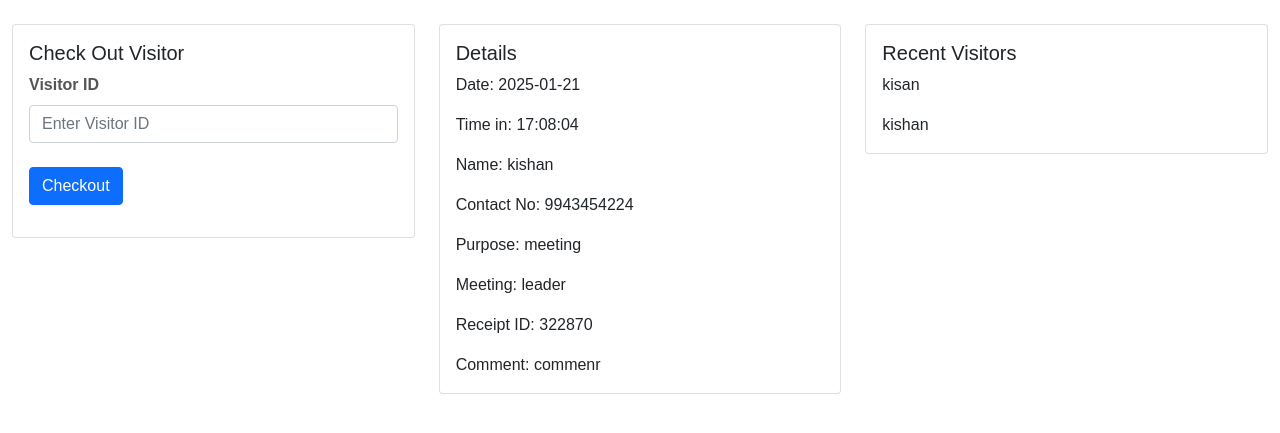
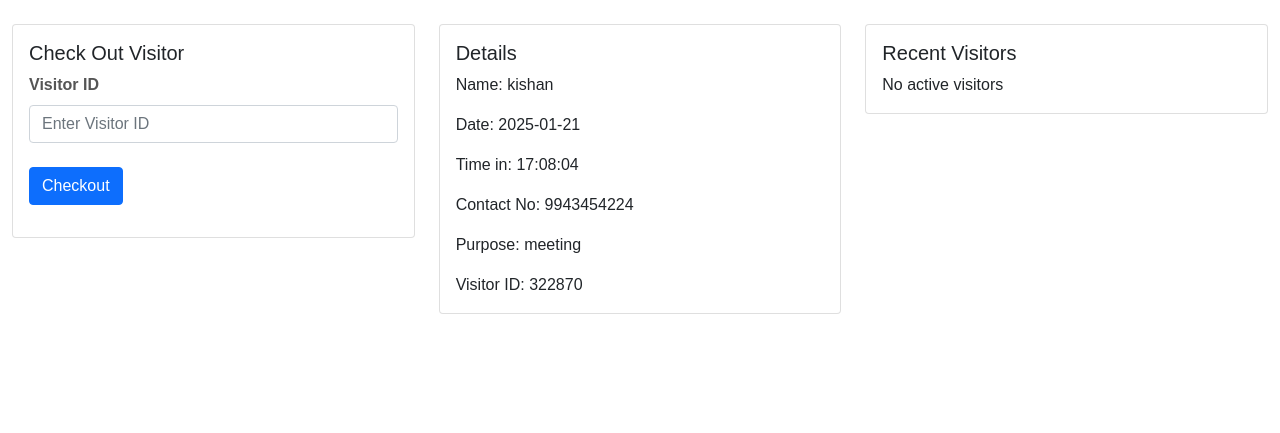
Before and after one commit to specialyas/Visitor-management-System, a PHP site: page /pages/user_dashboard.php in a window 1280 px wide. Shown: the part 56-489 px from the top of the page. Run offline with PHP 8.4, Linux system fonts and the light colour scheme; the visitor is signed in with stand-in values (Sample User, id 1); tables that the repository leaves empty or names only in its code hold one stand-in row (values such as "Sample post").

Commit message:
display actice visitors in the dashboard

```diff
--- a/pages/user_dashboard.php
+++ b/pages/user_dashboard.php
@@ -29,6 +29,59 @@ $username = getUsernameByEmail($conn, $email);
 if ($username === null) {
     die("Error: No username found for the given email.");
 }
+
+
+// Prepare the SQL statement to select the last 5 signed-in visitors
+$stmt = $conn->prepare("SELECT visitor_name, sign_in_time FROM visitors WHERE status = 'signed_in' ORDER BY sign_in_time DESC LIMIT 5");
+
+
+// Execute the query
+$stmt->execute();
+
+
+/* // Initialize arrays
+$visitors = [];
+$visitors_time = [];
+
+// Fetch visitor data
+while ($row = $result->fetch_assoc()) {
+    $visitors[] = $row['visitor_name'];
+    $visitors_time[] = $row['sign_in_time']; // Store sign-in time
+}
+ */
+
+// Get the result set
+$result = $stmt->get_result();
+// Store visitor names in an array
+$visitors = [];
+$visitors_time = [];
+
+while ($row = $result->fetch_assoc()) {
+    $visitors[] = $row['visitor_name'];
+    $visitors_time[] = $row['sign_in_time'];
+
+}
+
+// Check if there are any records
+// if ($result->num_rows > 0) {
+//     while ($row = $result->fetch_assoc()) {
+//         // echo "Visitor ID: " . $row['visitor_id'] . "<br>";
+//         //    echo "Name: " . $row['visitor_name'] . "<br>";
+//         $visitor = $row['visitor_name'];
+//        /*  echo "Phone: " . $row['phone_number'] . "<br>";
+//         echo "Visit Purpose: " . $row['visit_purpose'] . "<br>";
+//         echo "Signed In By: " . $row['signed_in_by'] . "<br>";
+//         echo "Visit Date: " . $row['visit_date'] . "<br>";
+//         echo "Sign-in Time: " . $row['sign_in_time'] . "<br>";
+//         echo "Status: " . $row['status'] . "<br>";
+//         echo "---------------------------------------<br>"; */
+//     }
+// } else {
+//     echo "No visitors currently signed in.";
+// }
+
+// Close the statement and database connection
+$stmt->close();
 
 $conn->close();// Close the database connection to free resources
 ?>
@@ -72,31 +125,41 @@ $conn->close();// Close the database connection to free resources
                 <div class="card">
                     <div class="card-body">
                         <h5 class="card-title">Details</h5>
+                        <p class="card-text">Name: kishan</p>
                         <p class="card-text">Date: 2025-01-21</p>
                         <p class="card-text">Time in: 17:08:04</p>
-                        <p class="card-text">Name: kishan</p>
                         <p class="card-text">Contact No: 9943454224</p>
                         <p class="card-text">Purpose: meeting</p>
-                        <p class="card-text">Meeting: leader</p>
-                        <p class="card-text">Receipt ID: 322870</p>
-                        <p class="card-text">Comment: commenr</p>
+                        <p class="card-text">Visitor ID: 322870</p>
                     </div>
                 </div>
             </div>
             <div class="col-md-4">
                 <div class="card">
-                    <div class="card-body">
-                        <h5 class="card-title">Recent Visitors</h5>
-                        <p class="card-text">kisan</p>
-                        <p class="card-text">kishan</p>
-                    </div>
+
+                    <!-- HTML to display visitors in a card -->
+<div class="card-body">
+    <h5 class="card-title">Recent Visitors</h5>
+
+    <?php
+    // Check if there are visitors
+    if (!empty($visitors)) {
+       foreach ($visitors as $index => $visitor) {
+                echo "<p class='card-text'>" . htmlspecialchars($visitor) .
+                     " - " . date('h:i A', strtotime($visitors_time[$index])) . "</p>";
+            }
+    } else {
+        echo "<p class='card-text'>No active visitors</p>";
+    }
+    ?>
+</div>
                 </div>
             </div>
         </div>
     </div>
 
+
     <script src="https://cdn.jsdelivr.net/npm/bootstrap@5.0.2/dist/js/bootstrap.bundle.min.js"></script>
-
 
 
 
```
